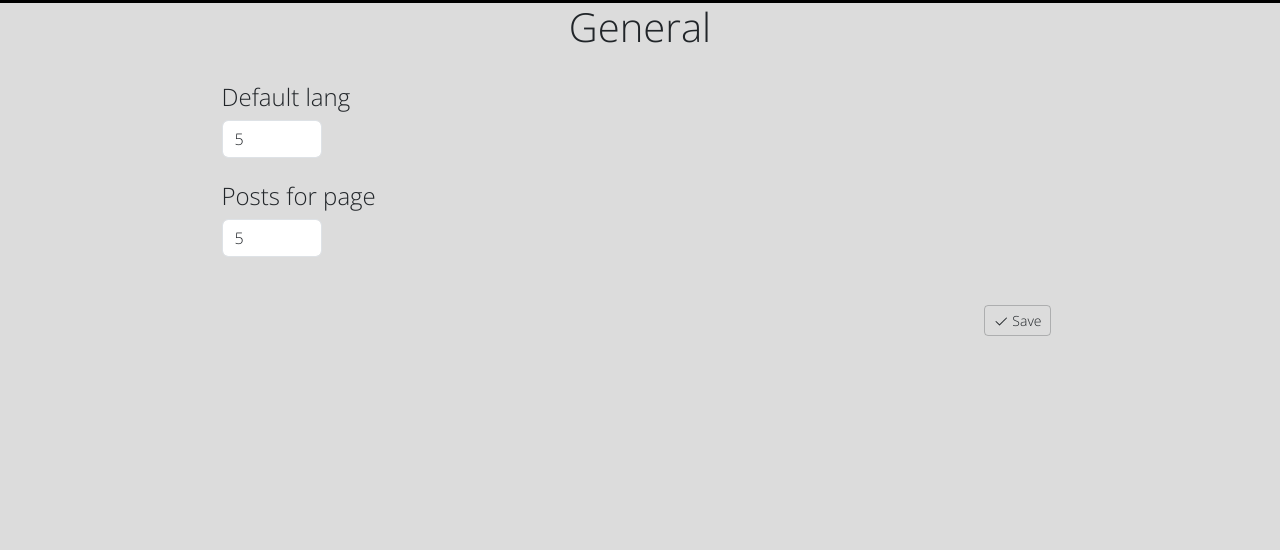
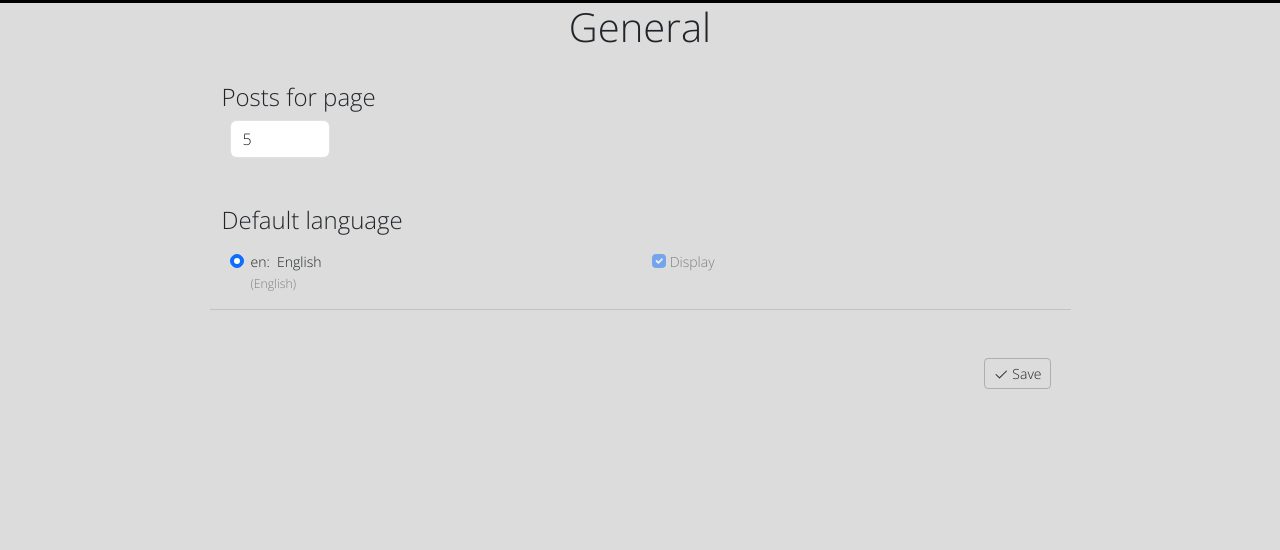
Before and after one commit to wbin01/nebula, a Django app: page /en/settings/general/ in a window 1280 px wide. Shown: the part 67-617 px from the top of the page. Run offline with Django 5.2, Linux system fonts and the light colour scheme; the visitor is signed in with stand-in values (Sample User, id 1); data comes from the database, SQL or seed files in the repository; data that the repository does not hold is empty.

Commit message:
Default language

```diff
--- a/src/webpage/templates/_nav.html
+++ b/src/webpage/templates/_nav.html
@@ -66,7 +66,7 @@
       </div> <!-- modal end -->
 
       <!-- Translate -->
-      {% if languages|length > 1 %}
+      {% if languages_displayed|length > 1 %}
       <a class="ms-3 me-3 text-decoration-none" style="color:{{ style.nav_top_fg }};" onMouseOver="this.style.color='{{ style.nav_top_fg_hover }}'" onMouseOut="this.style.color='{{ style.nav_top_fg }}'" type="button" data-bs-toggle="modal" data-bs-target="#translateModal">
         <svg xmlns="http://www.w3.org/2000/svg" width="16" height="16" fill="currentColor" class="bi bi-translate" viewBox="0 0 16 16">
           <path d="M4.545 6.714 4.11 8H3l1.862-5h1.284L8 8H6.833l-.435-1.286zm1.634-.736L5.5 3.956h-.049l-.679 2.022z"/>
@@ -80,7 +80,7 @@
             <div class="modal-body">
               <form action="{% url 'settings' cookie_language 'cookie_language' %}" method="post" enctype="multipart/form-data">{% csrf_token %}
 
-                {% for lang in languages %}
+                {% for lang in languages_displayed %}
                 <div class="mb-2 mx-2">
                   <small>
                   <input class="form-check-input" type="radio" name="radio-lang" id="{{ lang.code }}nav" value="{{ lang.code }}" {% if lang.code == cookie_language %}checked{% endif %}>
--- a/src/webpage/templates/settings.html
+++ b/src/webpage/templates/settings.html
@@ -18,15 +18,42 @@
     <form action="{% url 'settings' cookie_language 'general' %}"
         method="post" enctype="multipart/form-data">{% csrf_token %}
 
-      <label for="default_lang" class="mt-4"><h4>Default lang</h4></label>
+      <label for="posts_for_page" class="mt-4"><h4>Posts for page</h4></label>
       <div style="width: 100px;">
-        <input type="number" class="form-control" id="default_lang" name="default_lang" value="{{ settings.posts_for_page }}">
+        <input type="number" class="form-control ms-2" id="posts_for_page" name="posts_for_page" value="{{ settings.posts_for_page }}">
       </div>
 
-      <label for="posts_for_page" class="mt-4"><h4>Posts for page</h4></label>
-      <div style="width: 100px;">
-        <input type="number" class="form-control" id="posts_for_page" name="posts_for_page" value="{{ settings.posts_for_page }}">
-      </div>
+      <label for="default_lang_radio" class="mt-5 mb-2"><h4>Default language</h4></label>
+      {% for lang in languages %}
+      <small>
+        <div class="row border-bottom border-secondary border-opacity-25">
+
+          <div class="col">
+            <div class="mb-3 ms-2">
+              <div class="form-check">
+                <input class="form-check-input" type="radio" name="default_lang_radio" id="{{ lang.code }}" value="{{ lang.code }}" {% if lang.code == settings.default_lang %}checked{% endif %}>
+                <label class="form-check-label" for="{{ lang.code }}">
+                  {{ lang.code }}:&nbsp;
+                  {{ lang.native_name }}&nbsp;<br>
+                  <small class="opacity-50">({{ lang.english_name }})</small>
+                </label>
+              </div>
+            </div>
+          </div>
+
+          <div class="col">
+            {% if lang.code != settings.default_lang %}
+            <input class="form-check-input" type="checkbox" name="display_lang" id="display_lang" value="{{ lang.code }}" {% if lang.display %}checked{% endif %}>
+            {% else %}
+            <input class="form-check-input" type="checkbox" name="display_lang" id="display_lang" value="{{ lang.code }}" {% if lang.display %}checked disabled{% endif %}>
+            {% endif %}
+            <label class="form-check-label mb-1" for="display_lang">Display</label>
+          </div>
+
+        </div>
+      </small>
+      {% endfor %}
+
 
       <div class="my-5 mx-2 d-flex align-items-end flex-column">
         <button type="submit" name="settings_general" class="btn btn-outline-dark btn-sm border border-1 border-dark border-opacity-25">
--- a/src/webpage/views.py
+++ b/src/webpage/views.py
@@ -74,6 +74,7 @@ def default_context(request):
         'categories_name': categories_name,
         'nav_items_strings': NavItemString.objects.order_by('lang'),
         'languages': languages,
+        'languages_displayed': Language.objects.filter(display=True),
         'categories': Category.objects.order_by('code'),
         'path': '#',
         'cookie_language': cookie_language
@@ -422,9 +423,10 @@ def post(request, lang, url):
                 os.remove(path_file)
 
         if 'tags' in request.POST:
-            tags = request.POST['tags'].replace(
-                ', ', ',').strip().strip(',').strip()
+            tags = request.POST['tags'].replace('  ', ' ').replace(', ', ','
+                ).strip(',').strip()
             post_obj.tags = tags.lower()
+
         if 'categories' in request.POST:
             all_categories = ''
             categories = Category.objects.all()
@@ -677,6 +679,28 @@ def settings(request, lang, text='resume'):
             return response
 
         if 'settings_general' in request.POST:
+
+            for lang in Language.objects.all():
+                if lang.code != context['settings'].default_lang:
+                    lang.display = False
+                    lang.save()
+
+            if 'display_lang' in request.POST:
+                for lang in request.POST.getlist('display_lang'):
+                    lang = Language.objects.get(code=lang)
+                    lang.display = True
+                    lang.save()
+
+            if 'default_lang_radio' in request.POST:
+                context['settings'].default_lang = request.POST[
+                    'default_lang_radio']
+                context['settings'].save()
+
+                default_lang = Language.objects.get(
+                    code=request.POST['default_lang_radio'])
+                default_lang.display = True
+                default_lang.save()
+
             if 'posts_for_page' in request.POST:
                 context[
                     'settings'].posts_for_page = request.POST['posts_for_page']
```
Also changed, not shown: src/webpage/modules/category_mdl.py (+5 -6 lines), src/webpage/templates/post.html (+3 -23 lines).
